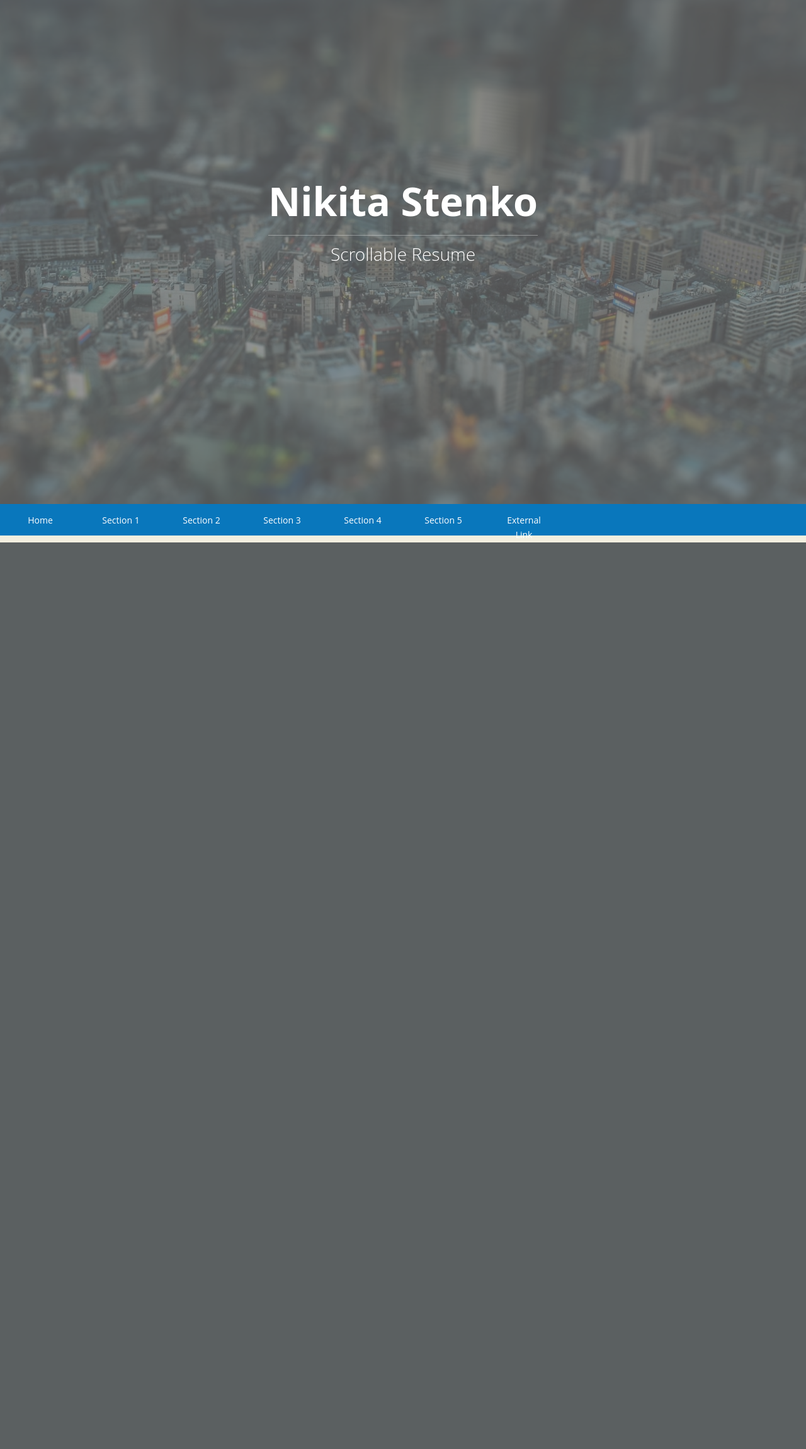
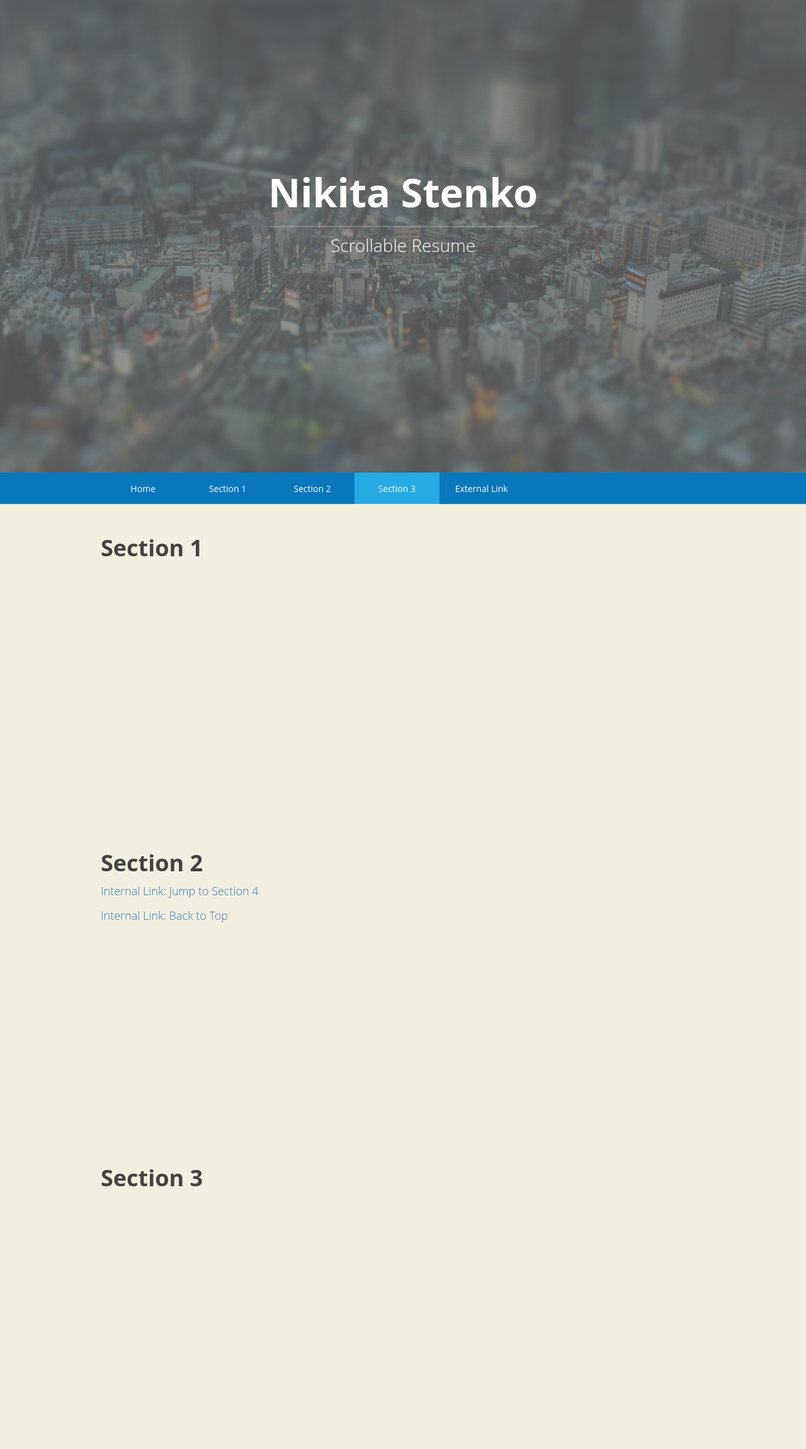
Before and after one commit to Marmidon/Scrollable-resume, a PHP site: page / in a window 1280 px wide. Shown: the whole page at 63% size. Before the commit the page ends 861 px from the top, so only its background shows below. Run offline with PHP 8.4, Linux system fonts and the light colour scheme; some libraries are stand-ins or nearby versions.

Commit message:
Fixed navbar problems with bootstrap

```diff
--- a/index.html
+++ b/index.html
@@ -12,11 +12,11 @@
 
 		<meta name="author" content="Nikita Stenko" />
 
-		<meta name="keywords" content="Nikita Stenko, AngularJS, Angular, " />
+		<meta name="keywords" content="Nikita Stenko, AngularJS, Angular, CSS3, HTML5" />
 		<meta name="robots" content="index" />
 		<meta name="revisit-after" content="14 days" />
 
-        <title>Nikita Stenko - Frone End Developer</title>
+        <title>Nikita Stenko - Front-End Developer</title>
 
         <!-- Bootstrap -->
         <link href="view/css/bootstrap.min.css" rel="stylesheet" />
@@ -26,12 +26,10 @@
 			<script src="/view/js/html5shiv.js"></script>
 			<script src="/view/js/respond.min.js"></script>
 		<![endif]-->
+
     </head>
     <body data-spy="scroll" data-target="#navbar-example">
-
-
-
-        <div id="top" class="jumbotron" data-src="/view/images/metro_animation.gif" data-position="center right">
+        <div id="top" class="jumbotron section sTop" data-src="/view/images/metro_animation.gif" data-position="center right">
 			<div class="container">
 				<h1>Nikita Stenko</h1>
 				<p class="lead">Scrollable Resume</p>
@@ -43,18 +41,38 @@
 				<span class="glyphicon glyphicon-chevron-down"></span>
 			</a>
 !-->
+
 		</div>
 
-
- <div class="subMenu" >
+        <div class="subMenu" >
 	 	<div class="inner">
 	 		<a href="#sTop" class="subNavBtn">Home</a>
 	 		<a href="#s1" class="subNavBtn">Section 1</a>
 			<a href="#s2" class="subNavBtn">Section 2</a>
 			<a href="#s3" class="subNavBtn">Section 3</a>
-			<a href="#s4" class="subNavBtn">Section 4</a>
-			<a href="#s5" class="subNavBtn">Section 5</a>
 			<a href="https://twitter.com/rabmyself" class="subNavBtn extLink end">External Link</a>
+		</div>
+	</div>
+
+        <div class="section s1">
+		<div class="inner ">
+			<h1>Section 1</h1>
+		</div>
+	</div>
+
+	<div class="section s2">
+		<div class="inner">
+			<h1>Section 2</h1>
+			<p><a href="#s4" class="intLink">Internal Link: Jump to Section 4</a></p>
+			<p><a href="#sTop" class="intLink">Internal Link: Back to Top</a></p>
+		</div>
+	</div>
+
+
+
+	<div class="section s3">
+		<div class="inner">
+			<h1>Section 3</h1>
 		</div>
 	</div>
 
@@ -63,15 +81,7 @@
 <script type="text/javascript" src="view/js/script.js"></script>
 <script type="text/javascript" src="view/js/bootstrap.min.js"></script>
 <script type="text/javascript" src="view/js/jquery.min.js"></script>
-
-<script	src="view/js/jquery.smint.js" type="text/javascript" ></script>
-
-<script type="text/javascript">
-
-
-
-
-</script>
+    <script type="text/javascript" src="view/js/jquery.smint.js"></script>
         <!-- Script section end-->
     </body>
 </html>
--- a/view/js/script.js
+++ b/view/js/script.js
@@ -1,6 +1,6 @@
 $(document).ready(function()
 {
-    $('.jumbotron').css({ height: ($(window).height()) +'px' })
+    $('.jumbotron').css({ height: ($(window).height()-50) +'px' })
 	responsiveResize();
     console.log("ready");
     $('.subMenu').smint({
@@ -11,16 +11,6 @@ $(document).ready(function()
 function responsiveResize () {
     $(window).on('resize', function()
 	{
-		$('.jumbotron').css({ height: ($(window).height()) +'px' });
+		$('.jumbotron').css({ height: ($(window).height()-50) +'px' });
 	});
 }
-
-function applyResize()
-{
-	$(window).on('resize', function()
-	{
-		lnStickyNavigation = $('.scroll-down').offset().top + 20;
-
-		$('.jumbotron').css({ height: ($(window).height()) +'px' });
-	});
-}
--- a/view/style.css
+++ b/view/style.css
@@ -8,11 +8,42 @@ h2 { font-size: 54px; text-align: center; }
 h3 { font-size: 28px; }
 
 /* Navbar */
+.inner {
+	width: 960px;
+	margin: 0 auto;
+	position: relative;
+	min-height: 50px;
+	padding:30px 0;
+	font-size: 18px;
+	font-family: 'Open Sans', sans-serif;
+	font-weight: 300;
+
+}
+
+.inner:after {
+	  content: "";
+	  display: table;
+	  clear: both;
+}
+
 .subMenu {
 	height: 50px;
 	z-index: 1000;
 	width: 100%;
 	background: #0977bc;
+    -webkit-box-sizing: content-box !important;
+    -moz-box-sizing: content-box !important;
+    box-sizing: content-box !important;
+}
+.subMenu * {
+    -webkit-box-sizing: content-box !important;
+    -moz-box-sizing: content-box !important;
+    box-sizing: content-box !important;
+    text-decoration: none !important;
+}
+.section {
+	width: 100%;
+	height: 500px;
 }
 
 .subMenu .inner {
@@ -83,15 +114,7 @@ hr { margin: 40px 0px; border-color: #727878; opacity: 0.2; filter:alpha(opacity
 	margin-bottom: 0px;
 	padding: 0px;
 }
-/*.jumbotron:before {
-	border: 1px solid #FFFFFF;
-	bottom: 30px;
-	content: "";
-	left: 30px;
-	position: absolute;
-	right: 30px;
-	top: 30px;
-}*/
+
 .jumbotron .overlay { /*background-color: ##848484;*/ background-color: #6E6E6E; position: absolute; top: 0px; bottom: 0px; left: 0px; right: 0px; opacity: 0.75; filter:alpha(opacity=75); z-index: 2; }
 
 .jumbotron .container { position: relative; top: 28%; z-index: 4; text-align: center; }
```
